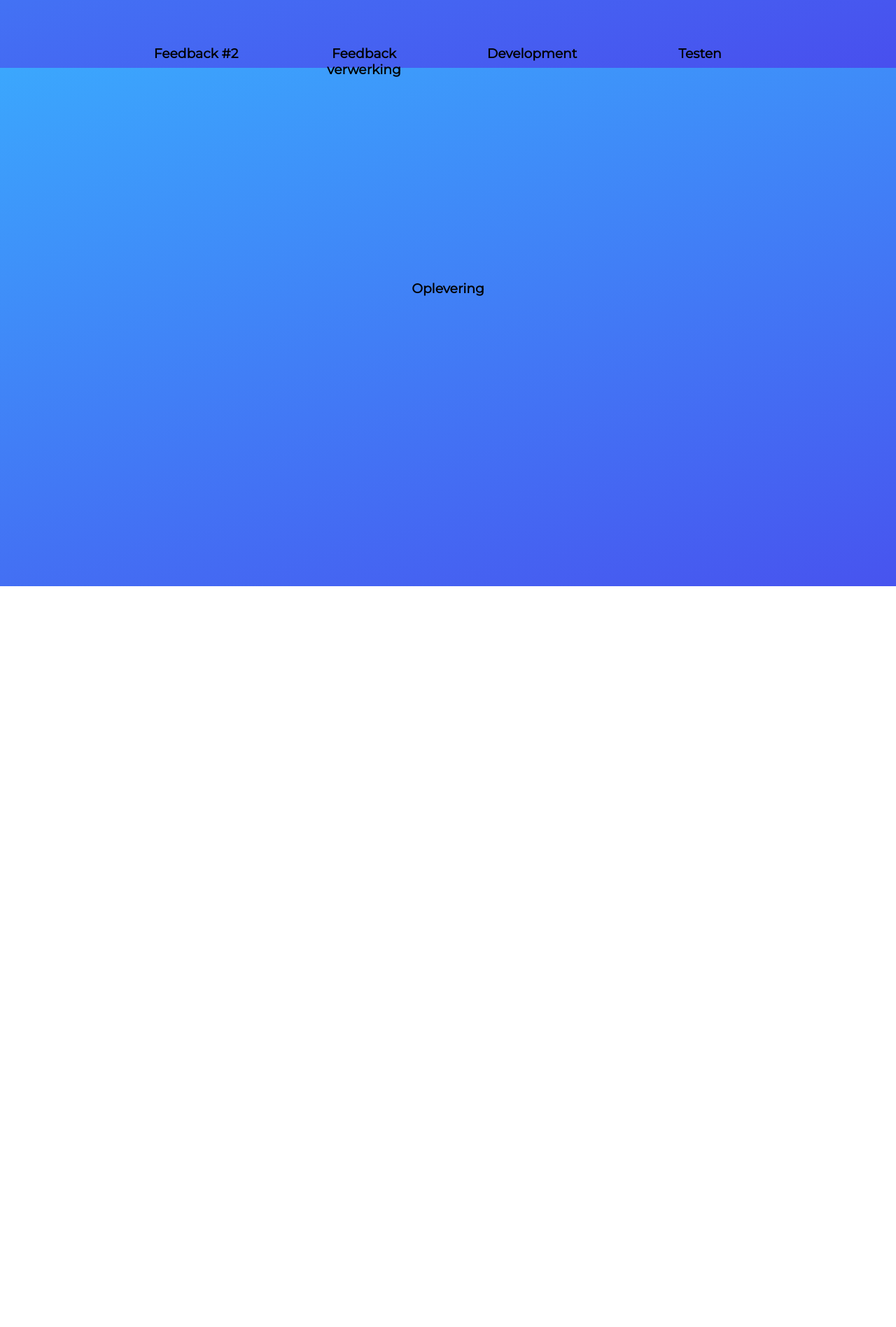
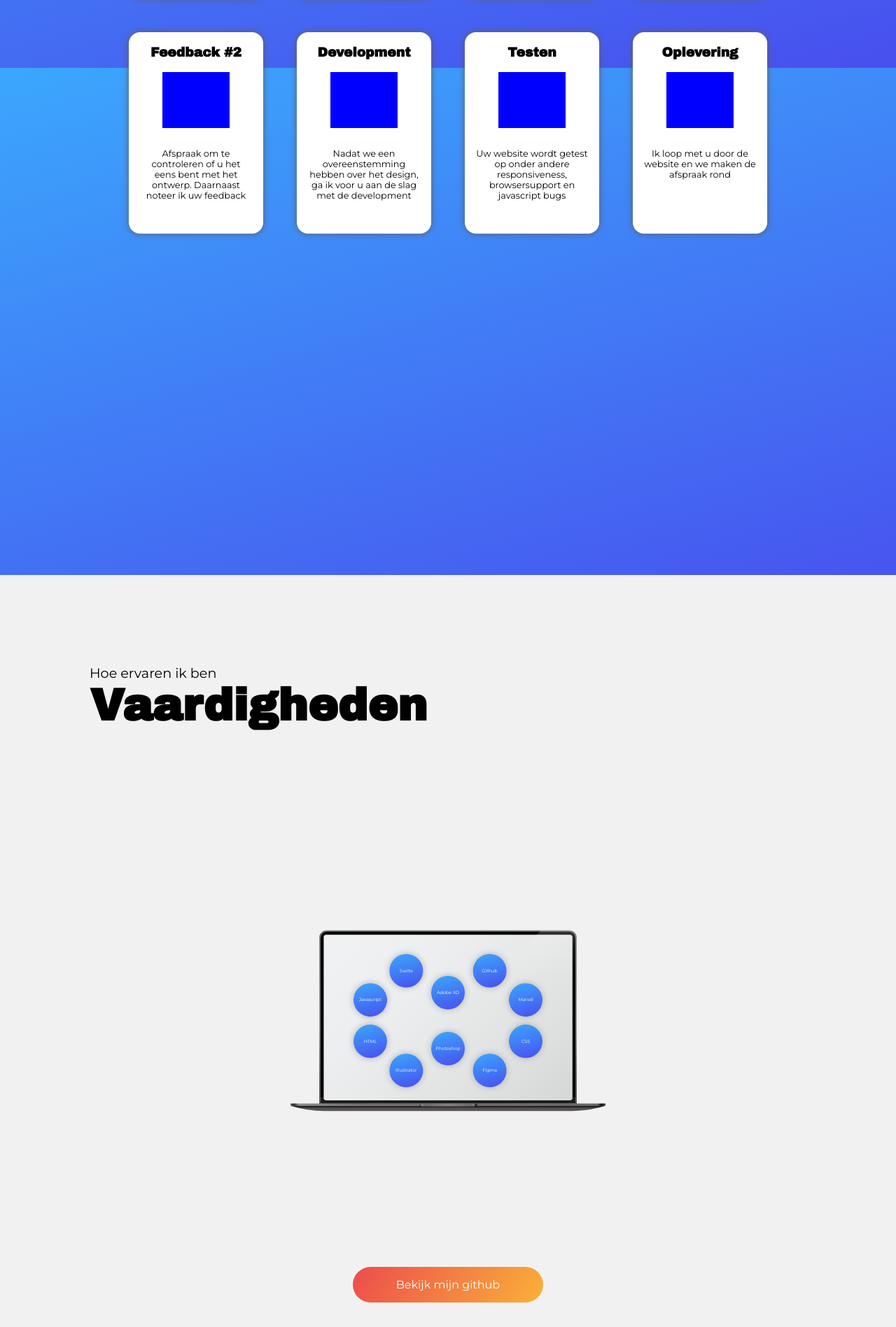
Before and after one commit to marcoFijan/portfolio2, a Svelte app: page / in a window 1280 px wide. Shown: the part 3103-5000 px from the top of the page at 70% size. Before the commit the page ends 3941 px from the top, so only its background shows below. Built offline with nearby package versions, Linux system fonts and the light colour scheme.

Commit message:
big update after git fix

```diff
--- a/src/Components/Organisms/HomeProces.svelte
+++ b/src/Components/Organisms/HomeProces.svelte
@@ -22,6 +22,10 @@
         margin: 0;
     }
 
+    h3{
+        font-family: 'Archivo Black', sans-serif;
+    }
+
     ul{
         list-style: none;
         padding: 0;
@@ -31,39 +35,38 @@
     }
 
     ul li{
-        background: transparent;
+        /* background: transparent; */
         color: black;
         text-align: center;
         height: 18rem;
         width: 12rem;
         border-radius: 1em;
         margin: 1.5rem;
-        perspective: 1000px;
+        background: white;
+        box-shadow: 0px 0px 10px #5e5e5e;
+        transition: transform 1s ease-in-out;
+        /* transition: rotate 1s ease-in-out; */
     }
 
-    .innerCard{
-        position: relative;
-        width: 100%;
-        height: 100%;
-        transition: all .8s;
-        transform-style: preserve-3d;
+    ul li:hover{
+        transform:translateY(-2.5rem) scale(1.1) rotate(1deg);
     }
 
-    .ul li:hover .innerCard{
-        transform: rotateY(180deg);
+    ul li:nth-child(2):hover, ul li:nth-child(4):hover, ul li:nth-child(6):hover, ul li:nth-child(8):hover{
+        transform:translateY(-2.5rem) scale(1.1) rotate(-1deg);
     }
 
-    .frontCard, .backCard {
-        position: absolute;
-        width: 100%;
-        height: 100%;
-        -webkit-backface-visibility: hidden; /* Safari */
-        backface-visibility: hidden;
-        background: white;
+    ul li div{
+        background: blue;
+        width: 6rem;
+        height: 5rem;
+        margin: 0 auto;
     }
 
-    .backCard{
-        transform: rotateY(180deg);
+    ul li p{
+        padding: 1rem;
+        box-sizing: border-box;
+        font-size: .8rem;
     }
 
 </style>
@@ -73,48 +76,44 @@
 
     <ul>
         <li>
-            <div class="innerCard">
-                <div class="frontCard">
-                    <h3>Onderzoek</h3>
-                    <div></div>
-                </div>
-                <div class="backCard">
-                    <h3>Onderzoek</h3>
-                    <p>Voor een goed ontwerp is onderzoek cruciaal. Ik verdiep me in uw doelgroep om zo de juiste kleuren, fonts en stylen toe te passen</p>
-                </div>
-            </div>
+            <h3>Onderzoek</h3>
+            <div></div>
+            <p>Onderzoek is cruciaal voor een goed ontwerp. Ik verdiep me in uw doelgroep om zo uw website in de juiste style vorm te geven</p>
         </li>
         <li>
-            <h3>Lofi Schetsen</h3>
+            <h3>LoFi Schetsen</h3>
             <div></div>
+            <p>Om een goede hiërarchie te creeëren, ontwerp ik eerst een paar LoFi-schetsen waar geen styling wordt toegepast</p>
         </li>
         <li>
             <h3>Feedback #1</h3>
             <div></div>
+            <p>Uw input is belangrijk. Na de LoFi-schetsen maak ik met u een afspraak om de hiërarchie te bespreken</p>
         </li>
         <li>
-            <h3>Hifi Schetsen + Feedback verwerking</h3>
+            <h3>HiFi Schetsen</h3>
             <div></div>
+            <p>Uw feedback verwerk ik in een HiFi ontwerp waar er kleuren en styling worden toegepast</p>
         </li>
         <li>
             <h3>Feedback #2</h3>
             <div></div>
-        </li>
-        <li>
-            <h3>Feedback verwerking</h3>
-            <div></div>
+            <p>Afspraak om te controleren of u het eens bent met het ontwerp. Daarnaast noteer ik uw feedback</p>
         </li>
         <li>
             <h3>Development</h3>
             <div></div>
+            <p>Nadat we een overeenstemming hebben over het design, ga ik voor u aan de slag met de development</p>
         </li>
         <li>
             <h3>Testen</h3>
             <div></div>
+            <p>Uw website wordt getest op onder andere responsiveness, browsersupport en javascript bugs</p>
         </li>
         <li>
             <h3>Oplevering</h3>
             <div></div>
+            <p>Ik loop met u door de website en we maken de afspraak rond</p>
         </li>
     </ul>
 </article>
--- /dev/null
+++ b/src/Components/Organisms/HomeSkills.svelte
@@ -0,0 +1,269 @@
+<script></script>
+<style>
+    article{
+        background: #f1f1f1;;
+        margin-top: 40vh;
+        min-height: 100vh;
+        width: 100%;
+        padding: 8rem 10%;
+        box-sizing: border-box;
+    }
+
+    h1{
+        font-size: 4rem;
+        font-weight: 900;
+        margin: 0;
+        margin-bottom: 6rem;
+    }
+
+    h2{
+        font-weight: 100;
+        font-size: 1.2rem;
+        margin: 0;
+    }
+
+    .skillImageWrapper{
+        width: 60%;
+        min-width: 900px;
+        height: 80vh;
+        margin: 0 auto;
+        box-sizing: border-box;
+        position: relative;
+        display: flex;
+        justify-content: center;
+        transition: all 1s ease-in-out;
+    }
+
+    .skillImageWrapper img{
+        width: 50%;
+        min-width: 20rem;
+        margin: 0 auto;
+        display: block;
+    }
+
+    .skillImageWrapper div{
+        position: absolute;
+        display: flex;
+        width: 3rem;
+        height: 3rem;
+        display: absolute;
+        background: linear-gradient(164deg, rgba(59,167,253,1) 0%, rgba(72,79,238,1) 100%);
+        color: white;
+        border-radius: 5rem;
+        text-align: center;
+        align-items: center;
+        justify-content: center;
+        box-shadow: 0px 0px 10px #adadad;
+        transition: all 1s ease-in-out;
+    }
+
+    .skillImageWrapper div p{
+        font-size: .4rem;
+        transition: all 1s ease-in-out;
+    }
+
+    .skillImageWrapper:hover div{
+        width: 6rem;
+        height: 6rem;
+    }
+
+    .skillImageWrapper:hover div p{
+        font-size: .8rem;
+    }
+
+    /* HTML  */
+    .skillImageWrapper:hover div:nth-child(1){
+        left: 0;
+        bottom: 35%;
+        transform: translateY(35%);
+    }
+
+    /* CSS  */
+    .skillImageWrapper:hover div:nth-child(2){
+        right: 0;
+        bottom: 35%;
+        transform: translateY(35%);
+    }
+
+    /* JAVASCRIPT  */
+    .skillImageWrapper:hover div:nth-child(3){
+        left: 0;
+        top: 35%;
+        transform: translateY(-35%);
+    }
+
+    /* MARVEL  */
+    .skillImageWrapper:hover div:nth-child(4){
+        right: 0;
+        top: 35%;
+        transform: translateY(-35%);
+    }
+
+    /* FIGMA */
+    .skillImageWrapper:hover div:nth-child(5){
+        bottom: 12%;
+        left: 80%;
+        transform: translate(-80%, 12%);
+    }
+
+    /* ILLUSTRATOR */
+    .skillImageWrapper:hover div:nth-child(6){
+        bottom: 12%;
+        left: 20%;
+        transform: translate(-20%, 12%);
+    }
+
+    /* GITHUB */
+    .skillImageWrapper:hover div:nth-child(7){
+        top: 12%;
+        left: 80%;
+        transform: translate(-80%, -12%);
+    }
+
+    /* SVELTE */
+    .skillImageWrapper:hover div:nth-child(8){
+        top: 12%;
+        left: 20%;
+        transform: translate(-20%, -12%);
+    }
+
+    /* ADOBE XD */
+    .skillImageWrapper:hover div:nth-child(9){
+        top: 0;
+        left: 50%;
+        transform: translateX(-50%);
+    }
+
+    /* PHOTOSHOP */
+    .skillImageWrapper:hover div:nth-child(10){
+        bottom: 0;
+        left: 50%;
+        transform: translateX(-50%);
+    }
+
+    /* %%%%%%%%%%%%%%%%%%%%%%%%%%%%%%%%%%%%%%%%%%%%%%%%%%%%%%%%%%%%% */
+
+
+    /* HTML  */
+    .skillImageWrapper div:nth-child(1){
+        left: 35%;
+        bottom: 45%;
+        transform: translateY(45%);
+    }
+
+    /* CSS  */
+    .skillImageWrapper div:nth-child(2){
+        right: 35%;
+        bottom: 45%;
+        transform: translateY(45%);
+    }
+
+    /* JAVASCRIPT  */
+    .skillImageWrapper div:nth-child(3){
+        left: 35%;
+        top: 45%;
+        transform: translateY(-45%);
+    }
+
+    /* MARVEL  */
+    .skillImageWrapper div:nth-child(4){
+        right: 35%;
+        top: 45%;
+        transform: translateY(-45%);
+    }
+
+    /* FIGMA */
+    .skillImageWrapper div:nth-child(5){
+        bottom: 38%;
+        left: 57%;
+        transform: translate(-57%, 38%);
+    }
+
+    /* ILLUSTRATOR */
+    .skillImageWrapper div:nth-child(6){
+        bottom: 38%;
+        left: 43%;
+        transform: translate(-43%, 38%);
+    }
+
+    /* GITHUB */
+    .skillImageWrapper div:nth-child(7){
+        top: 38%;
+        left: 57%;
+        transform: translate(-57%, -38%);
+    }
+
+    /* SVELTE */
+    .skillImageWrapper div:nth-child(8){
+        top: 38%;
+        left: 43%;
+        transform: translate(-43%, -38%);
+    }
+
+    /* ADOBE XD */
+    .skillImageWrapper div:nth-child(9){
+        top: 40%;
+        left: 50%;
+        transform: translateX(-50%);
+    }
+
+    /* PHOTOSHOP */
+    .skillImageWrapper div:nth-child(10){
+        bottom: 40%;
+        left: 50%;
+        transform: translateX(-50%);
+    }
+
+
+
+
+
+    .CTAButton{
+        display: block;
+        background: rgb(237,76,76);
+        background: linear-gradient(120deg, rgba(237,76,76,1), rgba(249,172,57,1), rgba(237,76,76,1));
+        background-size: 200%;
+        color: white;
+        text-decoration: none;
+        padding: 1em;
+        box-shadow: 0px 0px 3px white;
+        border-radius: 2em;
+        transition: all .5s ease-in-out;
+        display: block;
+        max-width: 15rem;
+        /* height: 1em; */
+        margin: 2rem auto;
+        text-align: center;
+    }
+
+    .CTAButton:hover{
+        background-position: right;
+        box-shadow: 0px 0px 10px white;
+    }
+
+    @media only screen and (max-width: 900px) {
+    .skillImageWrapper {
+        transform: scale(.5);
+    }
+}
+</style>
+
+<article>
+    <h2>Hoe ervaren ik ben</h2>
+    <h1>Vaardigheden</h1>
+    <section class="skillImageWrapper">
+        <div><p>HTML</p></div>
+        <div><p>CSS</p></div>
+        <div><p>Javascript</p></div>
+        <div><p>Marvel</p></div>
+        <div><p>Figma</p></div>
+        <div><p>Illustrator</p></div>
+        <div><p>Github</p></div>
+        <div><p>Svelte</p></div>
+        <div><p>Adobe XD</p></div>
+        <div><p>Photoshop</p></div>
+        <img src="src/Images/laptopIcon.svg" alt="laptopIcon"/>
+    </section>
+
+    <a class="CTAButton" href="https://github.com/marcoFijan">Bekijk mijn github</a>
+</article>
--- a/src/Components/Templates/HomePage.svelte
+++ b/src/Components/Templates/HomePage.svelte
@@ -4,6 +4,7 @@
     import FijanHeader from '/src/Components/Resources/FijanSVG.svelte';
     import HomeProjects from '/src/Components/Organisms/HomeProjects.svelte';
     import HomeProces from '/src/Components/Organisms/HomeProces.svelte';
+    import HomeSkills from '/src/Components/Organisms/HomeSkills.svelte';
 </script>
 <style>
     img{
@@ -118,3 +119,4 @@
 
 <HomeProjects></HomeProjects>
 <HomeProces></HomeProces>
+<HomeSkills></HomeSkills>
```
Also changed, not shown: package.json (line endings or trailing spaces), src/Images/laptopIcon.svg (added).
